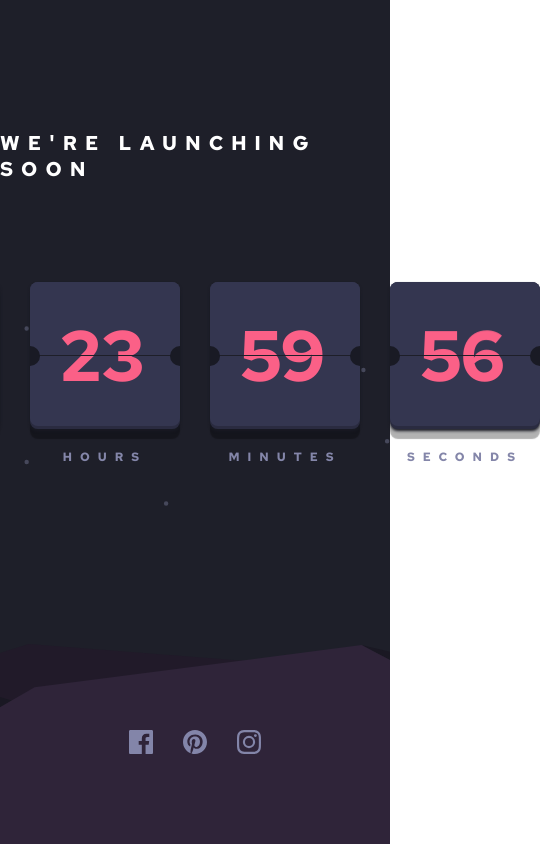
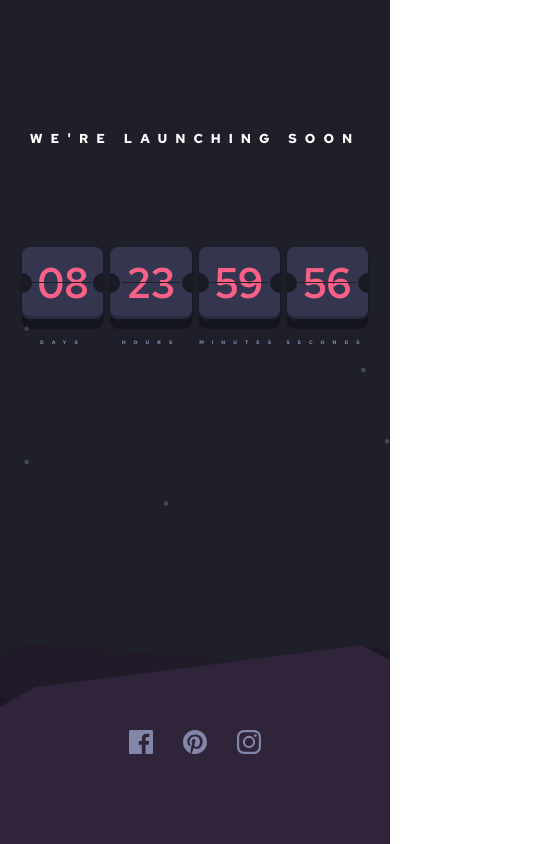
Before and after one commit to AbdullayevaAysel/launch-countdown-timer, a plain HTML site: page index.html in a window 390 px wide. Shown: the whole page, 540 px wide, since content can reach past the window. Drawn offline with Linux system fonts and the light colour scheme.

Commit message:
version 0.5

```diff
--- a/assets/style.css
+++ b/assets/style.css
@@ -40,10 +40,9 @@ body {
 }
 
 .timer {
-  display: flex;
-  justify-content: center;
-  align-items: center;
-  gap: 3rem;
+  display: grid;
+  grid-template-columns: repeat(4, 1fr);
+  grid-gap: 3rem;
   margin-top: 10rem;
 }
 
@@ -117,6 +116,13 @@ footer {
   gap: 3rem;
 }
 
+footer a:hover img {
+  filter: invert(67%) sepia(35%) saturate(6895%) hue-rotate(309deg)
+    brightness(99%) contrast(98%);
+  cursor: pointer;
+  transform: all 3s ease-in;
+}
+
 .top,
 .bottom,
 .flip .top-flip,
@@ -144,7 +150,6 @@ footer {
   display: inline-flex;
   flex-direction: column;
   overflow: hidden;
-  width: 15rem;
   margin: 0 auto;
 }
 
@@ -177,3 +182,50 @@ footer {
     transform: rotateX(0deg);
   }
 }
+
+@media (max-width: 992px) {
+
+  .top,
+  .bottom,
+  .flip .top-flip,
+  .flip .bottom-flip {
+    height: 0.9em;
+    line-height: 1.5;
+    overflow: hidden;
+    padding: 1rem 2rem;
+  }
+
+  .timer .time-count {
+    font-size: 6rem;
+  }
+}
+
+@media (max-width: 600px) {
+
+  .top,
+  .bottom,
+  .flip .top-flip,
+  .flip .bottom-flip {
+    height: 0.9em;
+    line-height: 1.5;
+    overflow: hidden;
+    padding: 0.5rem;
+  }
+
+  .timer .time-count {
+    font-size: 4rem;
+    font-weight: 600;
+  }
+
+  .title {
+    font-size: 1.3rem;
+  }
+
+  .timer .time-name {
+    font-size: 0.5rem;
+  }
+
+  .timer {
+    gap: 0.7rem;
+  }
+}
```
